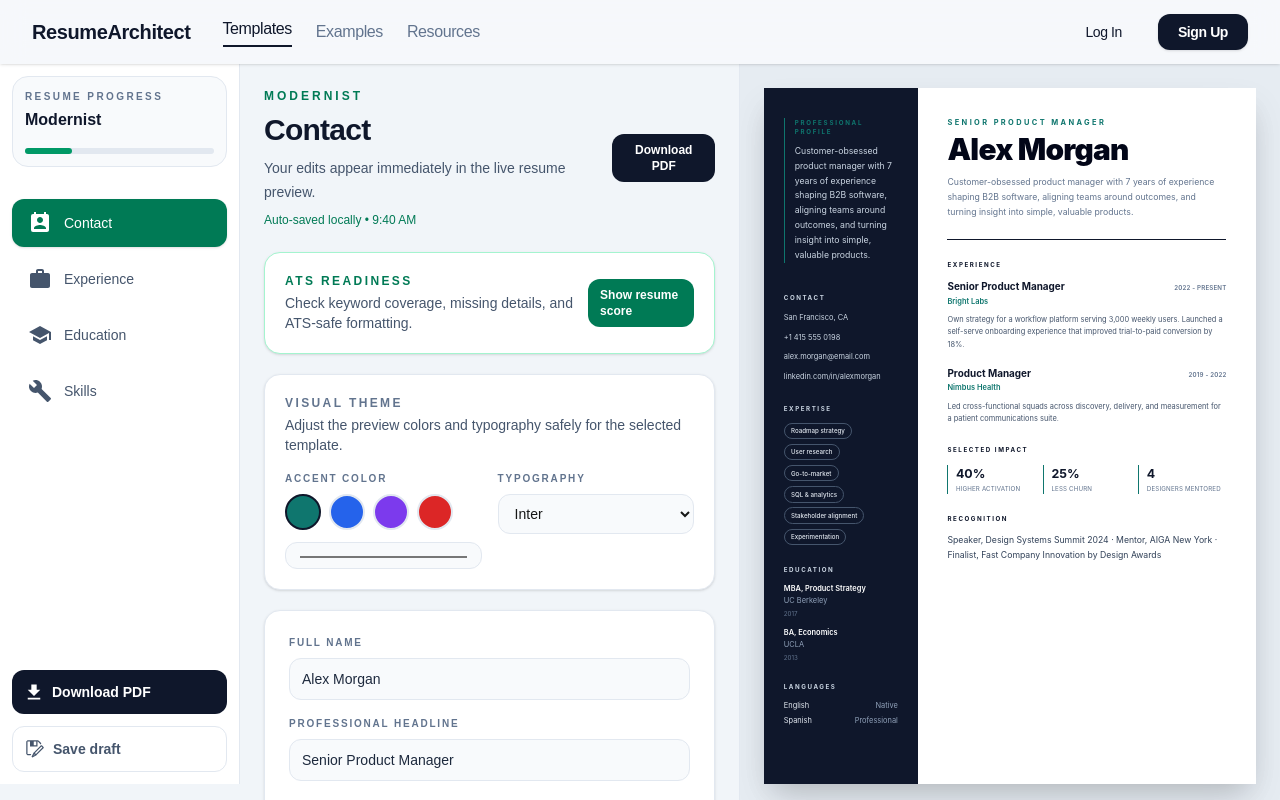
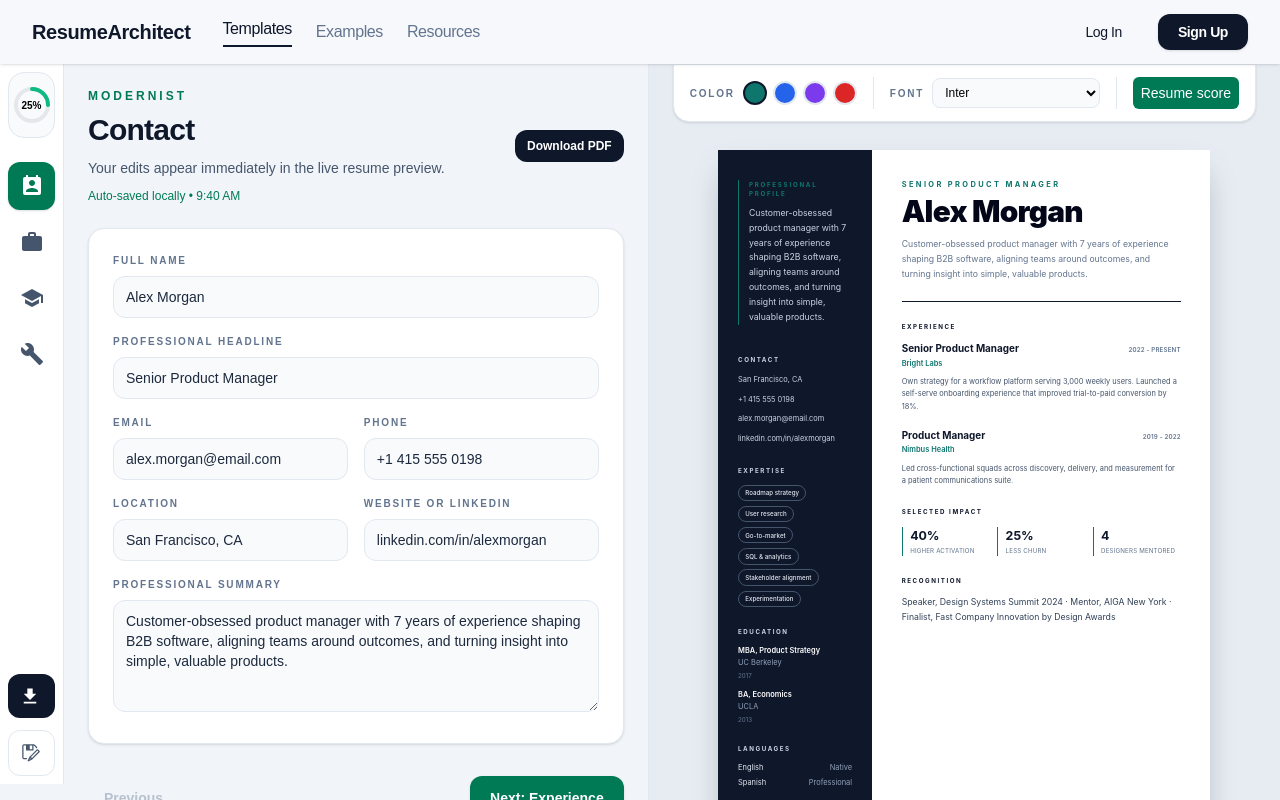
Before and after one commit to waqasahmed42500/resumebuilder, a Next.js app: page /Editor in a window 1280 px wide. Shown: the top 800 px of the page. Built offline with nearby package versions, Linux system fonts and the light colour scheme.

Commit message:
nhut kuch hoa

```diff
--- a/src/app/Editor/page.js
+++ b/src/app/Editor/page.js
@@ -155,6 +155,7 @@ function EditorContent() {
   };
 
   const [sideBarHOver, setsideBarHOver] = useState(false)
+  const [ShowResumeScore, setShowResumeScore] = useState(false)
   useEffect(() => {
     persistDraft("Auto-saved locally");
   }, [resumeData, skillInput, targetKeywords, activeSection, showAtsScore, themeAccent, themeFont]);
@@ -206,7 +207,7 @@ function EditorContent() {
         <div className="flex">
           <div
   className={`fixed left-0 top-0 z-20 h-screen w-full bg-black/60 pt-16 transition-all duration-300
-  ${sideBarHOver ? "block" : "hidden"}
+  ${sideBarHOver || ShowResumeScore ? "block" : "hidden"}
   `}
 >
 
@@ -215,11 +216,11 @@ function EditorContent() {
           <aside
           onMouseEnter={()=> setsideBarHOver(true)}
           onMouseLeave={()=> setsideBarHOver(false)}
-          className="editor-sidebar group hover:w-50 fixed transition-[all_1s] h-[90vh] inset-y-16 left-0 z-30 hidden w-16 flex-col border-r border-slate-200 bg-white p-2 md:flex xl:w-60 xl:p-3">
+          className={`editor-sidebar ${ShowResumeScore ? 'brightness-50' :'brightness-100'} group hover:w-55 fixed transition-[all_1s] h-[90vh] inset-y-16 left-0 z-30 hidden w-16 flex-col border-r border-slate-200 bg-white p-2 md:flex  `}>
             <div className="rounded-2xl border border-slate-200 bg-slate-50 p-3">
 
   {/* Circle Progress */}
-  <div className="flex justify-center group-hover:hidden xl:hidden">
+  <div className="flex justify-center group-hover:hidden">
     <div className="relative h-10 w-10">
       <svg className="h-10  w-10 -rotate-90">
         <circle
@@ -250,7 +251,7 @@ function EditorContent() {
   </div>
 
   {/* Expanded Card */}
-  <div className="hidden group-hover:block xl:block">
+  <div className="hidden group-hover:block ">
     <p className="text-[10px] font-bold uppercase tracking-[0.24em] text-slate-500">
       Resume Progress
     </p>
@@ -269,24 +270,24 @@ function EditorContent() {
     </div>
   </div>
 </div>
-            <nav className="mt-6 space-y-2 xl:mt-8">
-              {editorSections.map((item, index) => <button key={item.id} type="button" onClick={() => setActiveSection(item.id)} className={`flex w-full hover:cursor-pointer items-center  gap-3 rounded-xl px-3 py-3 text-sm font-medium transition xl:justify-start xl:px-4 ${activeSection === item.id ? "bg-emerald-700 text-white shadow-sm" : "text-slate-600 hover:bg-slate-100 hover:text-slate-900"}`}><span className="text-2xl text-center font-bold">{item.icon}</span><span className="whitespace-nowrap opacity-0 w-0 overflow-hidden transition-all duration-300 group-hover:w-auto xl:w-auto group-hover:opacity-100 xl:opacity-100">{item.label}</span></button>)}
+            <nav className="mt-6 space-y-2 ">
+              {editorSections.map((item, index) => <button key={item.id} type="button" onClick={() => setActiveSection(item.id)} className={`flex w-full hover:cursor-pointer items-center  gap-3 rounded-xl px-3 py-3 text-sm font-medium transition  ${activeSection === item.id ? "bg-emerald-700 text-white shadow-sm" : "text-slate-600 hover:bg-slate-100 hover:text-slate-900"}`}><span className="text-2xl text-center font-bold">{item.icon}</span><span className="whitespace-nowrap opacity-0 w-0 overflow-hidden transition-all duration-300 group-hover:w-auto xl:w-auto group-hover:opacity-100 xl:opacity-100">{item.label}</span></button>)}
             </nav>
             <div className="mt-auto space-y-3">
               <button type="button" onClick={handleDownloadPdf} disabled={isExportingPdf} className="w-full rounded-xl bg-slate-900 px-3 py-3 text-xs font-semibold text-white flex items-center gap-2 transition hover:bg-slate-800 disabled:cursor-not-allowed hover:cursor-pointer disabled:opacity-70 xl:text-sm">
                 <span><IoMdDownload className="text-xl" /> </span>
-                <span className="whitespace-nowrap opacity-0 w-0 overflow-hidden transition-all duration-300 group-hover:w-auto xl:w-auto group-hover:opacity-100 xl:opacity-100">
+                <span className="whitespace-nowrap opacity-0 w-0 overflow-hidden transition-all duration-300 group-hover:w-auto  group-hover:opacity-100 ">
 
                   {isExportingPdf ? "Preparing PDF..." : "Download PDF"}</span>
               </button>
-              <button type="button" onClick={handleSaveDraft} className="flex items-center gap-2 hover:cursor-pointer w-full rounded-xl border border-slate-200 px-3 py-3 text-xs font-semibold text-slate-600 xl:text-sm">
+              <button type="button" onClick={handleSaveDraft} className="flex items-center gap-2 hover:cursor-pointer w-full rounded-xl border border-slate-200 px-3 py-3 text-xs font-semibold text-slate-600 ">
                 <span className="text-xl text-center font-bold"><VscSaveAs /></span>
-                <span className="whitespace-nowrap opacity-0 w-0 overflow-hidden transition-all duration-300 group-hover:w-auto xl:w-auto group-hover:opacity-100 xl:opacity-100">Save draft</span>
+                <span className="whitespace-nowrap opacity-0 w-0 overflow-hidden transition-all duration-300 group-hover:w-auto  group-hover:opacity-100 ">Save draft</span>
               </button>
             </div>
           </aside>
 
-          <div className=" w-full md:ml-16  lg:flex xl:ml-60">
+          <div className=" w-full md:ml-16  lg:flex ">
             <section className="editor-panel  min-w-0 w-full p-4 sm:p-6 lg:w-[48%] lg:pb-12">
               <div className="mx-auto max-w-xl">
                 <>
@@ -299,8 +300,8 @@ function EditorContent() {
                       </div>
                       <button type="button" onClick={handleDownloadPdf} disabled={isExportingPdf} className="rounded-xl bg-slate-900 px-3 py-2 text-xs font-bold text-white transition hover:bg-slate-800 disabled:cursor-not-allowed disabled:opacity-70">{isExportingPdf ? "Preparing..." : "Download PDF"}</button>
                       </div>
-                  <AtsScore analysis={atsAnalysis} keywords={targetKeywords} setKeywords={setTargetKeywords} isOpen={showAtsScore} onToggle={() => setShowAtsScore((current) => !current)} />
-                  <ThemeControls accent={themeAccent} setAccent={setThemeAccent} font={themeFont} setFont={setThemeFont} />
+                  <AtsScore setShowResumeScore={setShowResumeScore} analysis={atsAnalysis} keywords={targetKeywords} setKeywords={setTargetKeywords} ShowResumeScore={ShowResumeScore} isOpen={showAtsScore} onToggle={() => setShowAtsScore((current) => !current)} />
+                  {/* <ThemeControls accent={themeAccent} setAccent={setThemeAccent} font={themeFont} setFont={setThemeFont} /> */}
                   <div className="mb-5 flex gap-2 overflow-x-auto pb-1 md:hidden">{editorSections.map((item) => <button key={item.id} onClick={() => setActiveSection(item.id)} className={`shrink-0 rounded-full px-3 py-2 text-xs font-semibold ${activeSection === item.id ? "bg-emerald-700 text-white" : "bg-white text-slate-600"}`}>{item.label}</button>)}</div>
                   {activeSection === "contact" && <ContactForm data={resumeData} updateContact={updateContact} updateSummary={updateSummary} />}
                   {activeSection === "experience" && <ExperienceForm experiences={resumeData.experiences} update={updateCollection} add={addExperience} remove={removeItem} />}
@@ -311,7 +312,14 @@ function EditorContent() {
               </div>
             </section>
 
-            <section aria-label="Live resume preview" className="editor-preview flex min-w-0 w-full justify-center border-t border-slate-200 bg-slate-200/70 px-3 py-6 sm:px-6 lg:sticky lg:top-16 lg:h-[calc(100vh-4rem)] lg:w-[52%] lg:border-l lg:border-t-0 lg:overflow-auto"><div ref={previewRef} className="resume-preview-document bg-white"><SelectedResume data={resumeData} theme={{ accent: themeAccent, fontFamily: themeFont }} /></div></section>
+            <section aria-label="Live resume preview" className="editor-preview flex min-w-0 w-full flex-col items-center border-t border-slate-200 bg-slate-200/70 px-3 py-6 sm:px-6 lg:sticky lg:top-16 lg:h-[calc(100vh-4rem)] lg:w-[52%] lg:border-l lg:border-t-0 lg:overflow-auto">
+  <div className="mb-4 w-full max-w-2xl">
+    <ThemeControls accent={themeAccent}  setShowResumeScore = {setShowResumeScore} setAccent={setThemeAccent} font={themeFont} setFont={setThemeFont} />
+  </div>
+  <div ref={previewRef} className="resume-preview-document bg-white">
+    <SelectedResume data={resumeData} theme={{ accent: themeAccent, fontFamily: themeFont }} />
+  </div>
+</section>
           </div>
         </div>
       </main>
@@ -363,65 +371,52 @@ function buildAtsAnalysis(data, keywordInput) {
   return { score, checks, jobKeywords, matchedKeywords };
 }
 
-function ThemeControls({ accent, setAccent, font, setFont }) {
+function ThemeControls({setShowResumeScore, accent, setAccent, font, setFont }) {
   return (
-    <section className="mb-5 rounded-2xl border border-slate-200 bg-white p-4 shadow-sm sm:p-5">
-      <div className="flex items-start justify-between gap-3">
-        <div>
-          <p className="text-xs font-bold uppercase tracking-[0.2em] text-slate-500">Visual theme</p>
-          <p className="mt-1 text-sm text-slate-600">Adjust the preview colors and typography safely for the selected template.</p>
-        </div>
-      </div>
-      <div className="mt-4 grid gap-4 md:grid-cols-2">
-        <label className="block">
-          <span className="mb-2 block text-[10px] font-bold uppercase tracking-[0.18em] text-slate-500">Accent color</span>
-          <div className="flex flex-wrap gap-2">
+    <section className="mb-3 flex max-h-[150px] items-center md:gap-4 gap-2 rounded-b-2xl border -mt-6 border-slate-200 bg-white md:px-4 px-2 py-3 shadow-sm">
+      <div className="md:flex items-center gap-2">
+        <span className="text-[10px] font-bold uppercase tracking-[0.18em] text-slate-500">Color</span>
+        <div className="flex flex-wrap gap-1.5">
           {accentPresets.map((preset) => (
             <button
               key={preset.value}
               type="button"
               onClick={() => setAccent(preset.value)}
-                className={`h-9 w-9 rounded-full border-2 transition ${accent === preset.value ? "border-slate-900" : "border-slate-200"}`}
+              className={`h-6 w-6 rounded-full border-2 transition ${accent === preset.value ? "border-slate-900" : "border-slate-200"}`}
               style={{ backgroundColor: preset.value }}
               aria-label={`Use ${preset.label} accent`}
             />
           ))}
         </div>
-          <input value={accent} onChange={(event) => setAccent(event.target.value)} className="mt-3 w-full rounded-xl border border-slate-200 bg-slate-50 px-3 py-2.5 text-sm outline-none focus:border-emerald-500" type="color" />
-        </label>
-        <label className="block">
-          <span className="mb-2 block text-[10px] font-bold uppercase tracking-[0.18em] text-slate-500">Typography</span>
-          <select value={font} onChange={(event) => setFont(event.target.value)} className="w-full rounded-xl border border-slate-200 bg-slate-50 px-3 py-2.5 text-sm outline-none focus:border-emerald-500">
+      </div>
+      <div className="h-8 w-px bg-slate-200" />
+      <label className="md:flex flex-1 items-center gap-2">
+        <span className="whitespace-nowrap text-[10px] font-bold uppercase tracking-[0.18em] text-slate-500">Font</span>
+        <select
+          value={font}
+          onChange={(event) => setFont(event.target.value)}
+          className="min-w-0 text-black flex-1 rounded-lg border border-slate-200 bg-slate-50 px-2 py-1.5 text-xs outline-none focus:border-emerald-500"
+        >
           {fontOptions.map((option) => <option key={option.value} value={option.value}>{option.label}</option>)}
         </select>
       </label>
-      </div>
+      <div className="h-8 w-px bg-slate-200" />
+      <button onClick={()=> setShowResumeScore(true)} className="text-white  px-2 py-1.5 hover:cursor-pointer rounded-md text-sm bg-emerald-700">Resume score</button>
     </section>
   );
 }
-
-function AtsScore({ analysis, keywords, setKeywords, isOpen, onToggle }) {
+function AtsScore({setShowResumeScore,ShowResumeScore, analysis, keywords, setKeywords, isOpen, onToggle }) {
   const improvements = analysis.checks.filter((check) => !check.passed).slice(0, 3);
 
   return (
-    <section className="mb-5">
-      <button
-        type="button"
-        onClick={onToggle}
-        aria-expanded={isOpen}
-        className="flex w-full items-center justify-between rounded-2xl border border-emerald-200 bg-white p-4 text-left shadow-sm transition hover:-translate-y-0.5 hover:border-emerald-400 hover:shadow-md sm:p-5"
-      >
-        <span>
-          <span className="block text-xs font-bold uppercase tracking-[0.2em] text-emerald-700">ATS readiness</span>
-          <span className="mt-1 block text-sm text-slate-600">Check keyword coverage, missing details, and ATS-safe formatting.</span>
-        </span>
-        <span className="rounded-xl bg-emerald-700 px-3 py-2 text-xs font-bold text-white">{isOpen ? "Hide score" : "Show resume score"}</span>
-      </button>
-      <div className={`grid transition-all duration-500 ease-out ${isOpen ? "mt-3 grid-rows-[1fr] opacity-100" : "mt-0 grid-rows-[0fr] opacity-0"}`}>
+    <section className="mb-5 relative">
+
+      <div className={`${ShowResumeScore ? 'block' : 'hidden'}  grid transition-all duration-500 ease-out mt-3 grid-rows-[1fr] z-20  fixed top-[15%] left-[25%] -translate-X-[50%]  -translate-Y-[70%]`}>
         <div className="overflow-hidden">
-          <div className="rounded-2xl border border-emerald-100 bg-emerald-50/60 p-4 sm:p-5">
-            <div className="flex items-start gap-4">
-              <div className="flex h-16 w-16 shrink-0 items-center justify-center rounded-full border-[5px] border-emerald-600 bg-white text-lg font-black text-emerald-800">{analysis.score}</div>
+          <div className="rounded-2xl border  border-emerald-100 bg-emerald-50 p-4 sm:p-5">
+            <div className="flex items-start  gap-4">
+              <div className="flex h-16 w-16 shrink-0 items-center justify-center rounded-full border-[5px] border-emerald-600 bg-white text-lg font-black  text-emerald-800">{analysis.score}</div>
+      <button onClick={()=>setShowResumeScore(false)} className="absolute rounded-tr-2xl top-0 hover:cursor-pointer right-0 bg-black text-white px-3 rounded-bl-xl py-1">X</button>
               <div>
                 <p className="text-xs font-bold uppercase tracking-[0.2em] text-emerald-700">Current score</p>
                 <p className="mt-1 text-sm leading-5 text-slate-600">A practical check for keywords, standard sections, readable formatting, and missing details.</p>
--- a/src/app/layout.js
+++ b/src/app/layout.js
@@ -16,6 +16,11 @@ export const metadata = {
   description: "A modern resume builder experience",
 };
 
+export const viewport = {
+  width: "device-width",
+  initialScale: 1,
+};
+
 export default function RootLayout({ children }) {
   return (
     <html
--- a/src/app/tempelate/page.js
+++ b/src/app/tempelate/page.js
@@ -126,7 +126,7 @@ export default function TemplatePage() {
            <input
   value={searchValue}
   onChange={(event) => setSearchValue(event.target.value)}
-              className="w-full rounded-xl border border-slate-200 bg-white py-3 pl-12 pr-4 text-slate-700 transition-all placeholder:text-slate-400 focus:border-sky-400 focus:outline-none"
+  className="w-full rounded-xl border border-slate-200 bg-white py-3 pl-12 pr-4 text-slate-700 ..."
   placeholder="Search templates..."
   type="text"
 />
```
Lines whose indentation alone changed are shown as unchanged.
